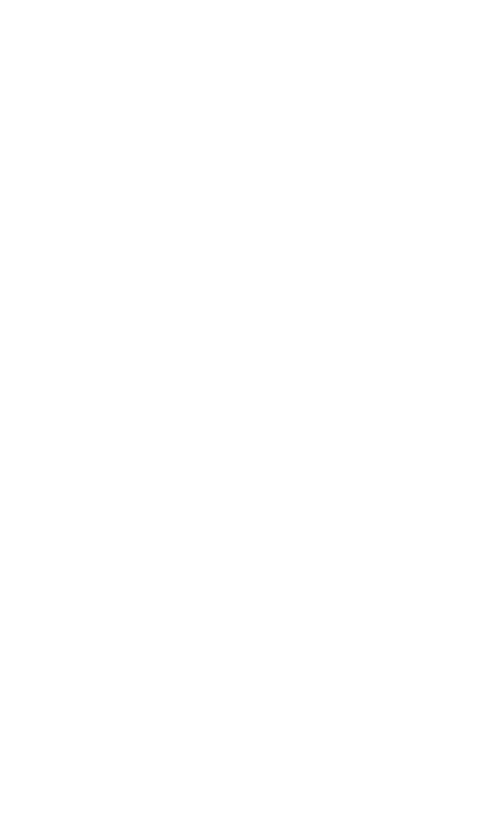
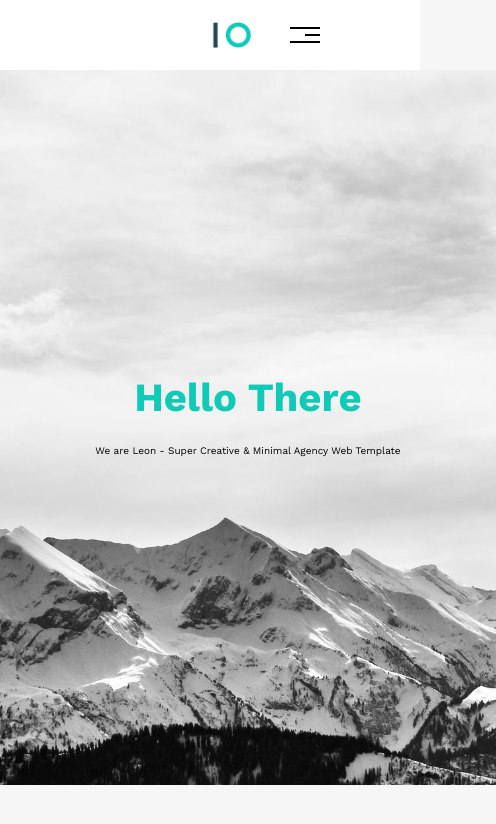
Before and after one commit to mariamarii/elzero-temp-1, a plain HTML site: page index.html in a window 390 px wide. Shown: the whole page, 496 px wide, since content can reach past the window. Drawn offline with nearby package versions, Linux system fonts and the light colour scheme; files that its build step writes are made by us from their sources.

Commit message:
section-1 complete

```diff
--- a/index.html
+++ b/index.html
@@ -11,7 +11,33 @@
 
     <!-- ===== START OF SECTION 1 ===== -->
     <section id="section1">
+        <div class="container">
 
+            <div class="header">
+                <img class="logo" src="logo.png" alt="Logo">
+                <details>
+                    <summary>
+                        <span class="line"></span>
+                        <span class="line"></span>
+                        <span class="line"></span>
+                    </summary>
+                    <ul class="nav">
+                        <li><a href="#">Services</a></li>
+                        <li><a href="#">Portfolio</a></li>
+                        <li><a href="#">About</a></li>
+                        <li><a href="#">Contact</a></li>
+                    </ul>
+                </details>
+            </div>
+
+        </div>
+        <div class="home">
+            <div class="home-content">
+            <h1>Hello There</h1>
+            <p>We are Leon - Super Creative & Minimal Agency Web Template</p>
+            </div>
+
+        </div>
     </section>
     <!-- ===== END OF SECTION 1 ===== -->
 
--- a/style.scss
+++ b/style.scss
@@ -0,0 +1,189 @@
+$wh-color: #FFF;
+$gray-color: #f6f6f6;
+$bl-color: #10cab7;
+$dark-color: #2c4755;
+@import url('https://fonts.googleapis.com/css2?family=Work+Sans:ital,wght@0,100..900;1,100..900&display=swap');
+body {
+    font-family: "Work Sans", sans-serif;
+    margin: 0;
+    padding: 0;
+    background: $gray-color;
+
+}
+
+.header {
+
+    background: $wh-color;
+    padding: 10px 210px;
+    height: 50px;
+    display: flex;
+    align-items: center;
+    justify-content: space-between;
+
+    .logo {
+        max-width: 70px;
+    }
+
+    details {
+        position: relative;
+        width: auto;
+
+
+        summary {
+            display: flex;
+            flex-direction: column;
+            gap: 5px;
+            cursor: pointer;
+            list-style: none;
+            border: none;
+            background: transparent;
+            padding: 10px;
+
+            .line {
+
+                width: 30px;
+                height: 2px;
+                background: black;
+
+            }
+            .line:nth-child(2){
+                width: 15px;
+                height: 1.5px;
+                margin-left: auto;
+                transition: width 0.5s ease-in-out;
+            }
+            z-index: 2;
+
+        }
+
+        .nav {
+            //background-color: #ddd;
+            list-style: none;
+            padding: 10px;
+            margin: 0;
+            display: none;
+            position: absolute;
+            top: 40px;
+            right: 0;
+
+
+            border-radius: 5px;
+            width: 250px;
+            z-index: 2;
+
+
+            li {
+                height: 30px;
+                padding: 10px;
+                background: #f6f6f6;
+
+                border-bottom: 1px solid #ddd;
+                &:last-child{
+                    border-bottom: none;
+                }
+
+
+                a {
+                    margin: 10px;
+                    //padding: auto;
+                    text-decoration: none;
+                    color:black;
+
+                    display: block;
+                    transition: 0.7s;
+
+                    &:hover {
+
+                        padding-left: 20px;
+
+                    }
+
+
+                }
+            }
+
+
+        }
+
+        &[open] .nav {
+            display: block;
+
+        }
+
+    }
+    details[open] {
+        .line:nth-child(2) {
+            width: 30px;
+        }
+        .line::after {
+            content: "";
+            border-width: 10px;
+            border-style: solid;
+            border-color: transparent transparent #f6f6f6 transparent;
+            position: absolute;
+            right: 10px;
+            bottom:-8px
+          }
+    }
+}
+
+.home{
+    background-image: url("./landing.jpg");
+    background-size: cover;
+    background-position: center;
+    background-repeat: no-repeat;
+    height: 86.7vh;
+
+    display: flex;
+    align-items: center;
+    justify-content: center;
+    color: white;
+    padding: 20px;
+    position: relative;
+    .home-content{
+        position: absolute;
+        align-items: center;
+        justify-content: center;
+        width: 350px;
+        text-align: center;
+    }
+    h1{
+
+        font-size: 60px;
+        font-family: "Work Sans", sans-serif;
+        color: #10cab7;
+
+        margin: 0%;
+    }
+    p{
+
+        color: black;
+        font-size: 20px;
+        line-height: 40px;
+
+    }
+    @media (max-width: 700px) {
+        height: 80vh;
+
+        h1 {
+            font-size: 40px;
+
+        }
+        p{
+           font-size:15px;
+        }
+    }
+    @media (max-width: 427px) {
+        width:  54vh;
+        height: 80vh;
+        h1 {
+            font-size: 40px;
+
+        }
+        p{
+           font-size:10px;
+        }
+
+    }
+
+}
```
Also changed, not shown: landing.jpg (added), logo.png (added), style.css (added), 1 other file.
